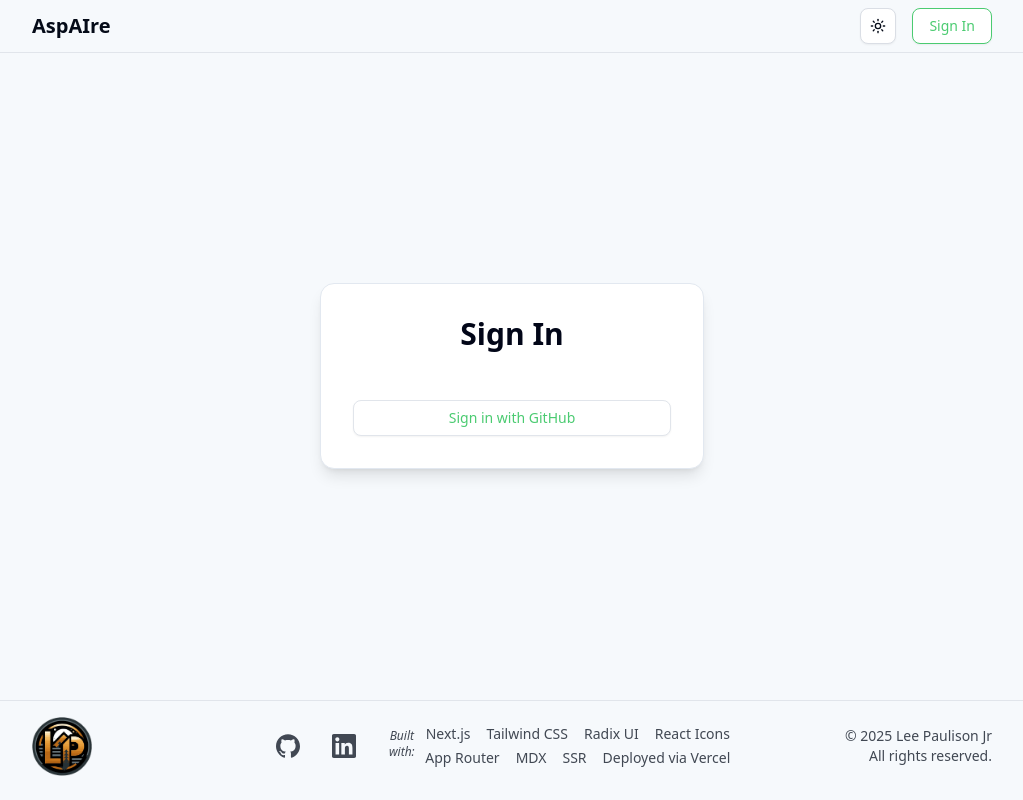
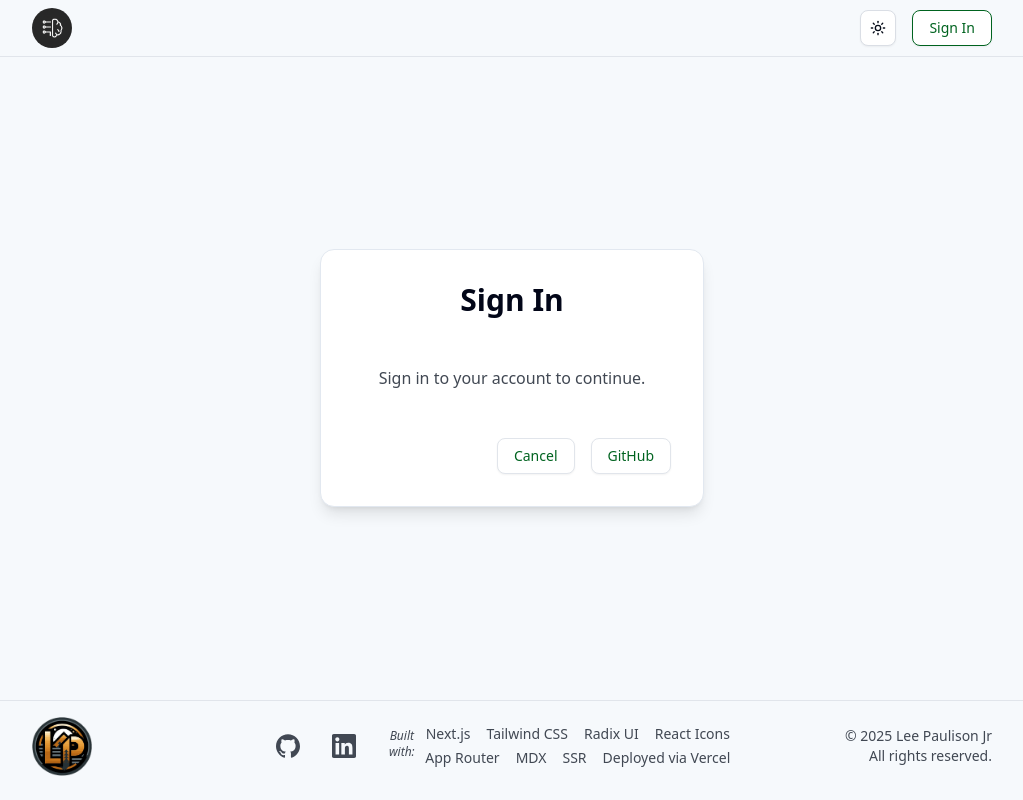
Before and after one commit to LeePaulison/aspaire, a Next.js app: page /auth/signin in a window 1280 px wide. Shown: the whole page, without its empty margins (128-1151 px from the left). Built offline with nearby package versions, Linux system fonts and the light colour scheme; no server answers.

Commit message:
Pallette Accessibility correction

```diff
--- a/app/auth/signin/page.js
+++ b/app/auth/signin/page.js
@@ -1,4 +1,6 @@
 'use client';
+// Next JS imports
+import Link from 'next/link';
 // Next Auth imports
 import { signIn } from 'next-auth/react';
 // Next Router imports
@@ -15,14 +17,26 @@ export default function SignInPage() {
     <main className='flex items-center justify-center w-full h-full'>
       <Card className='card p-8 rounded-xl max-w-sm w-full shadow-lg my-auto'>
         <h1 className='text-3xl font-bold mb-6 mx-auto'>Sign In</h1>
+        <p className='text-muted-foreground mb-6 text-center'>Sign in to your account to continue.</p>
 
-        <Button
-          variant='outline'
-          className='border-muted text-accent hover:bg-accent hover:text-accent-foreground w-full'
-          onClick={() => signIn('github', { callbackUrl })}
-        >
-          Sign in with GitHub
-        </Button>
+        <div className='flex flex-row items-center space-x-4 ms-auto'>
+          <Link href={callbackUrl}>
+            <Button
+              variant='outline'
+              asChild
+              className='border-muted text-accent hover:bg-accent hover:text-accent-foreground'
+            >
+              <span>Cancel</span>
+            </Button>
+          </Link>
+          <Button
+            variant='outline'
+            className='border-muted text-accent hover:bg-accent hover:text-accent-foreground'
+            onClick={() => signIn('github', { callbackUrl })}
+          >
+            GitHub
+          </Button>
+        </div>
       </Card>
     </main>
   );
--- a/app/globals.css
+++ b/app/globals.css
@@ -69,8 +69,8 @@
   --muted: oklch(0.92 0.01 260);
   --muted-foreground: oklch(0.4 0.02 260);
 
-  /* Accent: emerald-500 */
-  --accent: oklch(0.75 0.17 150);
+  /* Accent: accessible emerald */
+  --accent: oklch(0.43 0.14 150);
   --accent-foreground: oklch(0.1 0.03 260);
 
   /* Destructive: red tone */
@@ -93,7 +93,7 @@
   --sidebar-foreground: oklch(0.15 0.03 260);
   --sidebar-primary: oklch(0.33 0.04 260);
   --sidebar-primary-foreground: oklch(0.98 0.005 260);
-  --sidebar-accent: oklch(0.75 0.17 150);
+  --sidebar-accent: oklch(0.43 0.14 150);
   --sidebar-accent-foreground: oklch(0.15 0.03 260);
   --sidebar-border: oklch(0.9 0.01 260);
   --sidebar-ring: oklch(0.6 0.03 260);
@@ -116,7 +116,7 @@
   --secondary-foreground: oklch(0.98 0.005 260);
 
   --muted: oklch(0.33 0.04 260);
-  --muted-foreground: oklch(0.8 0.02 260);
+  --muted-foreground: oklch(0.85 0.02 260);
 
   --accent: oklch(0.65 0.15 150);
   --accent-foreground: oklch(0.1 0.03 260);
--- a/components/ui/header.jsx
+++ b/components/ui/header.jsx
@@ -1,6 +1,9 @@
 'use client';
 // Next-Auth imports
 import { useSession, signIn, signOut } from 'next-auth/react';
+// Next JS Components
+import Image from 'next/image';
+import Link from 'next/link';
 // Shadcn UI components
 import { Button } from '@/components/ui/button'
 // Theme toggle component
@@ -11,7 +14,9 @@ export function Header() {
 
   return (
     <header className='container flex flex-row items-center justify-between w-full py-2 px-4 border-b border-b-muted'>
-      <h1 className='text-xl font-bold'>AspAIre</h1>
+      <Link href='/' className='flex items-center space-x-2'>
+        <Image src='/assets/icons/favicon.svg' alt="Lee Paulison's Logo" width={40} height={40} priority className='rounded-full' />
+      </Link>
       <div className='flex items-center space-x-4'>
         <ThemeToggle />
 
```
